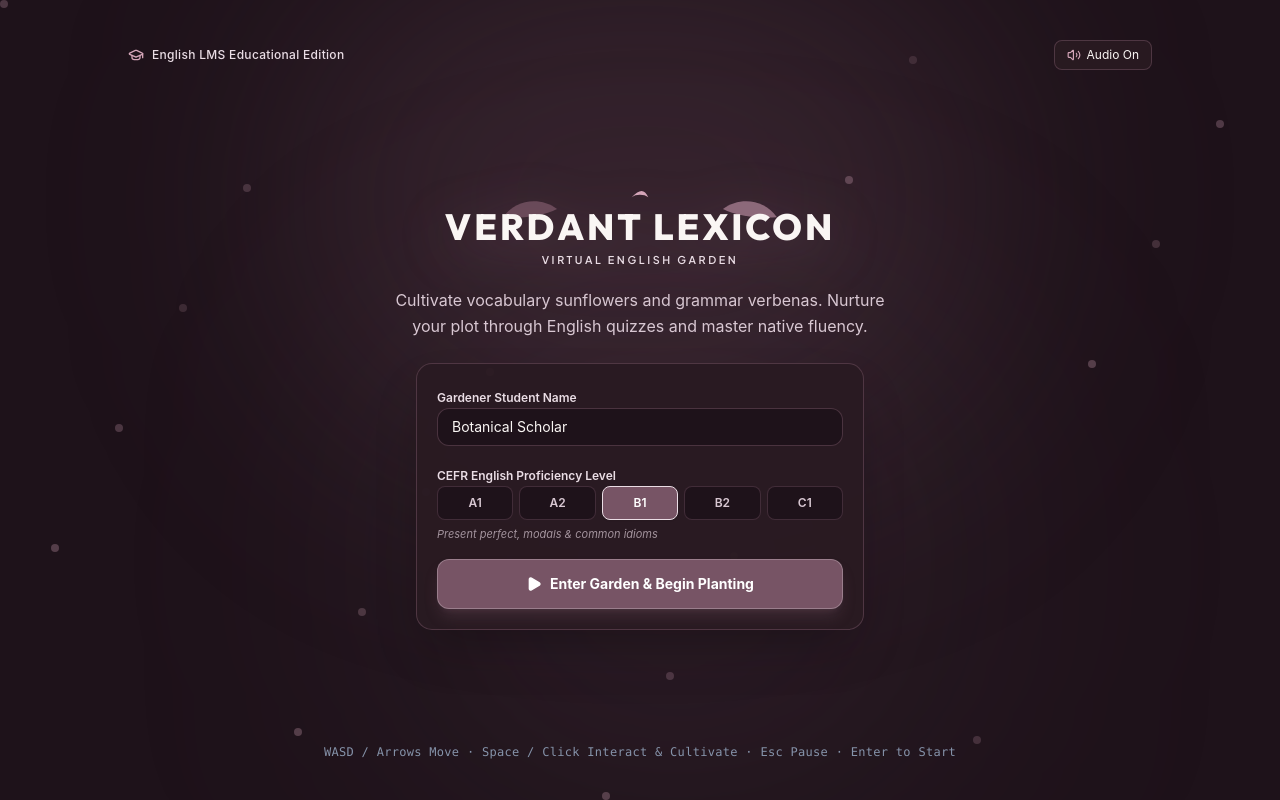
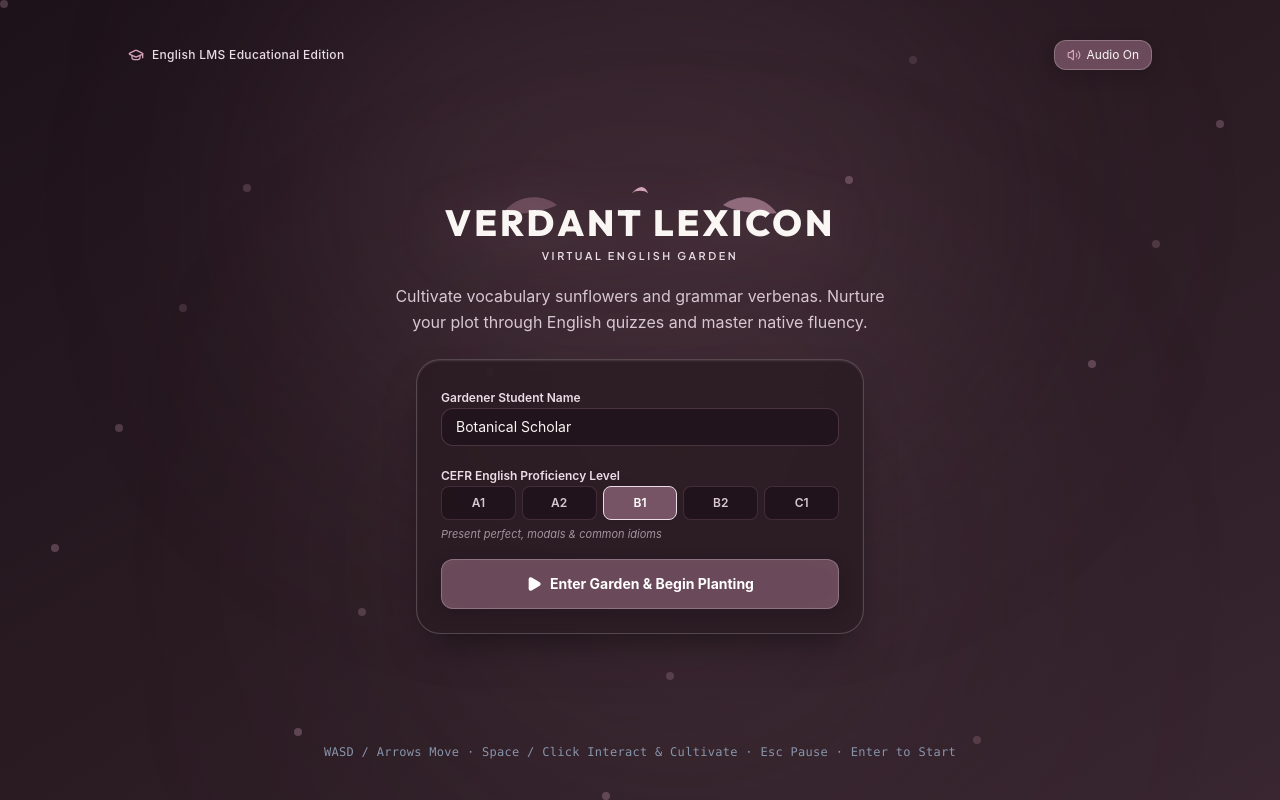
Before and after one commit to saputrario9909-spec/farming-game-LMSENGLISH, a React (Vite) app: page / in a window 1280 px wide. Built offline with nearby package versions, Linux system fonts and the light colour scheme; no server answers.

Commit message:
style: modernisasi UI dengan glassmorphism

```diff
--- a/src/components/TitleScreen.tsx
+++ b/src/components/TitleScreen.tsx
@@ -55,7 +55,7 @@ export const TitleScreen: React.FC<TitleScreenProps> = ({
   ];
 
   return (
-    <div className="relative w-screen h-screen overflow-hidden flex flex-col items-center justify-between p-6 sm:p-10 select-none bg-[#1E121A]">
+    <div className="relative w-screen h-screen overflow-hidden flex flex-col items-center justify-between p-6 sm:p-10 select-none bg-gradient-to-br from-[#1E121A] via-[#2A1B22] to-[#775465]/30">
       {/* Live Animated Background */}
       <div className="absolute inset-0 pointer-events-none overflow-hidden">
         {/* Soft radial glow */}
@@ -94,7 +94,7 @@ export const TitleScreen: React.FC<TitleScreenProps> = ({
 
         <button
           onClick={toggleSound}
-          className="flex items-center gap-1.5 px-3 py-1.5 text-xs text-[#FAF6F4] bg-[#2A1B22]/90 border border-[#775465]/50 rounded-lg hover:text-white hover:bg-[#3B2A33] transition-colors cursor-pointer"
+          className="flex items-center gap-1.5 px-3 py-1.5 text-xs text-[#FAF6F4] glass-button rounded-xl cursor-pointer"
         >
           {isMuted ? <VolumeX className="w-3.5 h-3.5 text-rose-400" /> : <Volume2 className="w-3.5 h-3.5 text-[#D4A5B8]" />}
           <span>{isMuted ? 'Muted' : 'Audio On'}</span>
@@ -163,8 +163,8 @@ export const TitleScreen: React.FC<TitleScreenProps> = ({
           </p>
         </div>
 
-        {/* Student Setup Form */}
-        <div className="w-full max-w-md p-5 bg-[#2A1B22]/95 border border-[#775465]/50 rounded-2xl shadow-2xl space-y-4">
+        {/* Student Setup Form with Glassmorphism */}
+        <div className="w-full max-w-md p-6 glass-panel space-y-4">
           <div className="text-left space-y-1.5">
             <label className="text-xs font-semibold text-[#EADDE5]">Gardener Student Name</label>
             <input
@@ -172,7 +172,7 @@ export const TitleScreen: React.FC<TitleScreenProps> = ({
               value={studentName}
               onChange={(e) => setStudentName(e.target.value)}
               placeholder="Enter your student name..."
-              className="w-full px-3.5 py-2 text-sm bg-[#1E121A] border border-[#775465]/50 rounded-xl text-[#FAF6F4] placeholder-[#A4949E] focus:outline-hidden focus:border-[#EADDE5] transition-colors"
+              className="w-full px-3.5 py-2 text-sm bg-[#1E121A]/70 border border-[#775465]/50 rounded-xl text-[#FAF6F4] placeholder-[#A4949E] focus:outline-hidden focus:border-[#EADDE5] transition-colors"
             />
           </div>
 
@@ -191,7 +191,7 @@ export const TitleScreen: React.FC<TitleScreenProps> = ({
                   className={`py-2 text-xs font-semibold rounded-lg border transition-all cursor-pointer ${
                     level === lvl.id
                       ? 'bg-[#775465] text-white border-[#EADDE5] shadow-xs'
-                      : 'bg-[#1E121A] text-[#D8C7D2] border-[#775465]/40 hover:border-[#775465] hover:text-white'
+                      : 'bg-[#1E121A]/80 text-[#D8C7D2] border-[#775465]/40 hover:border-[#775465] hover:text-white'
                   }`}
                 >
                   {lvl.id}
@@ -203,10 +203,10 @@ export const TitleScreen: React.FC<TitleScreenProps> = ({
             </p>
           </div>
 
-          {/* Primary Start CTA Button */}
+          {/* Primary Start CTA Button with Glassmorphism Glow */}
           <button
             onClick={handleStart}
-            className="w-full py-3.5 px-6 rounded-xl font-bold text-sm text-white bg-[#775465] hover:bg-[#5D3D4E] border border-[#EADDE5]/30 shadow-lg shadow-[#775465]/30 flex items-center justify-center gap-2 transition-all transform active:scale-[0.98] cursor-pointer"
+            className="w-full py-3.5 px-6 rounded-xl font-bold text-sm text-white glass-button flex items-center justify-center gap-2 transition-all transform active:scale-[0.98] cursor-pointer hover:shadow-[0_0_25px_rgba(119,84,101,0.7)]"
           >
             <Play className="w-4 h-4 fill-white text-white" />
             <span>Enter Garden & Begin Planting</span>
--- a/src/index.css
+++ b/src/index.css
@@ -8,3 +8,29 @@
   --plum-light: #faf6f4;
   --plum-border: #eadde5;
 }
+
+/* Glassmorphism Design System Utility Classes */
+.glass-panel {
+  background-color: rgba(42, 27, 34, 0.78);
+  backdrop-filter: blur(16px);
+  -webkit-backdrop-filter: blur(16px);
+  border: 1px solid rgba(234, 221, 229, 0.22);
+  box-shadow: 0 20px 40px -15px rgba(0, 0, 0, 0.5), inset 0 1px 2px rgba(255, 255, 255, 0.12);
+  border-radius: 1.5rem;
+}
+
+.glass-button {
+  background-color: rgba(119, 84, 101, 0.85);
+  backdrop-filter: blur(12px);
+  -webkit-backdrop-filter: blur(12px);
+  border: 1px solid rgba(234, 221, 229, 0.28);
+  box-shadow: 0 4px 15px rgba(30, 18, 26, 0.4);
+  transition: all 0.25s cubic-bezier(0.4, 0, 0.2, 1);
+}
+
+.glass-button:hover {
+  background-color: #5d3d4e;
+  border-color: rgba(234, 221, 229, 0.5);
+  box-shadow: 0 0 22px rgba(119, 84, 101, 0.65), 0 4px 15px rgba(0, 0, 0, 0.4);
+  transform: translateY(-1px);
+}
--- a/src/services/lmsQuestionFetcher.ts
+++ b/src/services/lmsQuestionFetcher.ts
@@ -52,16 +52,20 @@ function mapRawToChallenge(item: LMSQuestionRaw, index: number): EnglishChalleng
   const options = [optA, optB, optC, optD].filter(Boolean);
 
   let answerText = String(item.Correct_Answer || '').trim();
-  const upperAns = answerText.toUpperCase();
+  const cleanAns = answerText.toUpperCase().replace(/[\(\)\.\:\_\-]/g, '').trim();
 
-  if (upperAns === 'A' || upperAns === 'OPTION_A' || upperAns === 'OPTION A') {
-    answerText = optA;
-  } else if (upperAns === 'B' || upperAns === 'OPTION_B' || upperAns === 'OPTION B') {
-    answerText = optB;
-  } else if (upperAns === 'C' || upperAns === 'OPTION_C' || upperAns === 'OPTION C') {
-    answerText = optC;
-  } else if (upperAns === 'D' || upperAns === 'OPTION_D' || upperAns === 'OPTION D') {
-    answerText = optD;
+  // Jika Correct_Answer berupa huruf atau label opsi A-D, cocokkan dengan opsi yang sesuai
+  if (cleanAns === 'A' || cleanAns === 'OPTION A' || cleanAns === 'OPSI A') {
+    answerText = optA || answerText;
+  } else if (cleanAns === 'B' || cleanAns === 'OPTION B' || cleanAns === 'OPSI B') {
+    answerText = optB || answerText;
+  } else if (cleanAns === 'C' || cleanAns === 'OPTION C' || cleanAns === 'OPSI C') {
+    answerText = optC || answerText;
+  } else if (cleanAns === 'D' || cleanAns === 'OPTION D' || cleanAns === 'OPSI D') {
+    answerText = optD || answerText;
+  } else if (!answerText && options.length > 0) {
+    // Fallback jika kosong
+    answerText = options[0];
   }
 
   // Tentukan jenis soal berdasarkan Question_Type
@@ -92,7 +96,7 @@ function mapRawToChallenge(item: LMSQuestionRaw, index: number): EnglishChalleng
 /**
  * Mengambil bank soal dari LMS API dan memetakannya ke EnglishChallenge[]
  * Parameter category dan level dipertahankan di signature, namun pengambilan soal mengambil semua data tanpa filter level/kategori.
- * Soal bertipe bacaan panjang (reading/passage) dan teks pertanyaan yang terlalu panjang (>200 karakter) otomatis disaring keluar.
+ * Soal bertipe bacaan panjang (reading/passage) dan teks pertanyaan yang terlalu panjang (>400 karakter) otomatis disaring keluar.
  */
 export async function fetchQuestionsFromLMS(
   _category?: string,
@@ -119,18 +123,20 @@ export async function fetchQuestionsFromLMS(
       return [];
     }
 
-    // Filter Reading: Buang soal reading/passage atau soal dengan Question_Text > 200 karakter
+    // Filter Reading: Buang soal reading/passage atau soal dengan Question_Text > 400 karakter
     const eligibleData = json.data.filter((item: LMSQuestionRaw) => {
       const qType = String(item.Question_Type || '').toLowerCase();
       if (qType.includes('reading') || qType.includes('passage') || qType.includes('text')) {
         return false;
       }
       const qText = String(item.Question_Text || '').trim();
-      if (qText.length > 200) {
+      if (qText.length > 400) {
         return false;
       }
       return true;
     });
+
+    console.log('[LMS Fetch] Jumlah soal yang lolos filter:', eligibleData.length);
 
     const challenges: EnglishChallenge[] = eligibleData.map((item: LMSQuestionRaw, idx: number) =>
       mapRawToChallenge(item, idx)
```
Also changed, not shown: src/components/HUD.tsx (+8 -8 lines).
